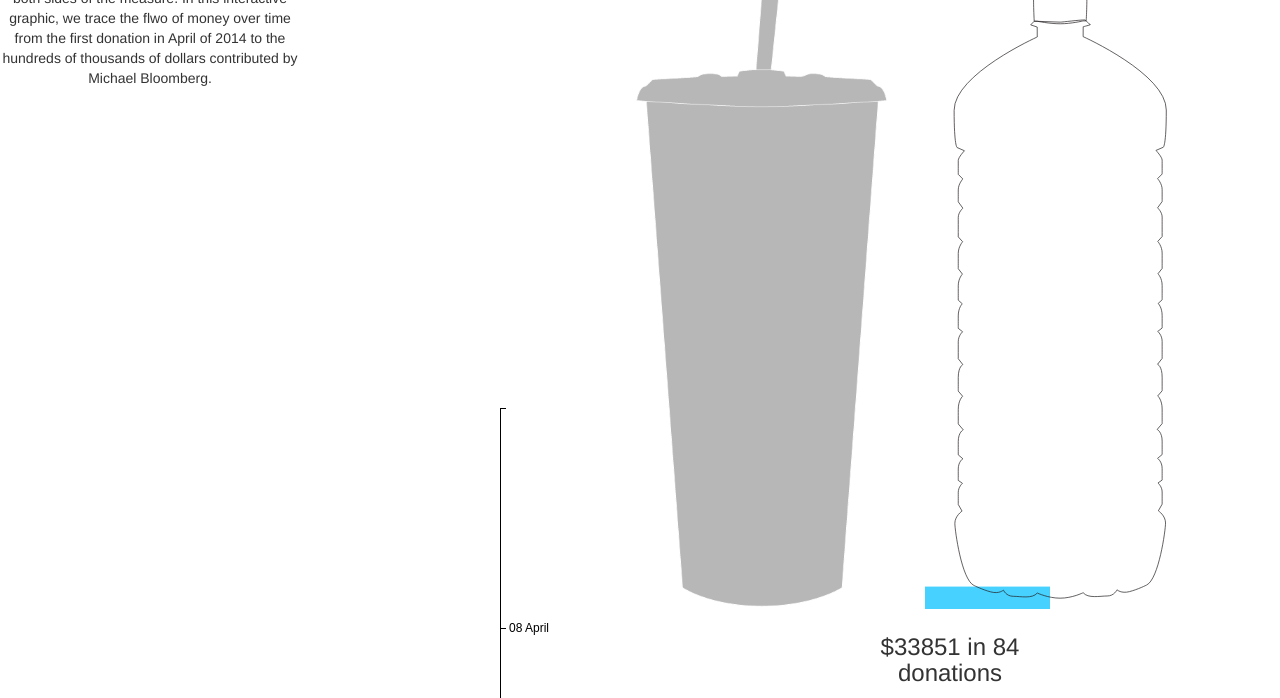
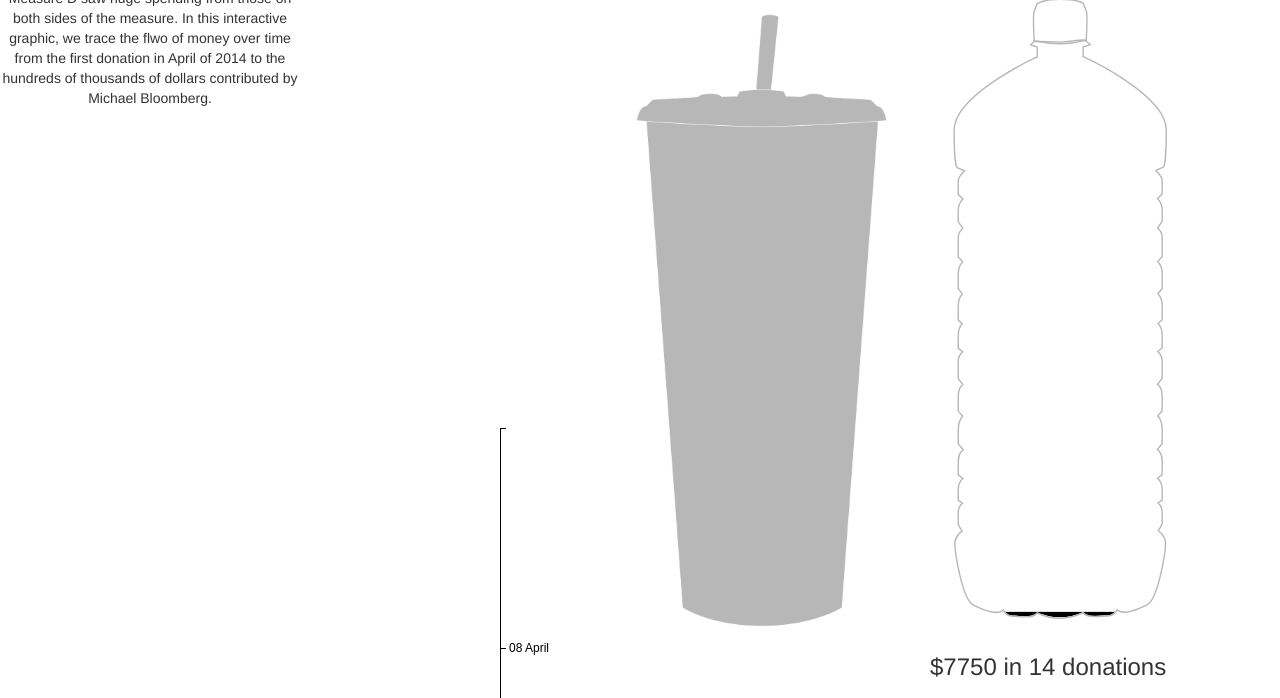
Before and after one commit to PCerles/SodaTax, a plain HTML site: page index.html in a window 1280 px wide. Shown: the part 102-800 px from the top of the page. Drawn offline with Linux system fonts and the light colour scheme.

Commit message:
Things work now!

```diff
--- a/css/style.css
+++ b/css/style.css
@@ -107,4 +107,5 @@
 #water-amount {
   position: absolute;
   text-align: center;
+  left: 80px;
 }
--- a/data/bev_dates.tsv
+++ b/data/bev_dates.tsv
@@ -1,5 +1,5 @@
 Date	Value	Donations
-2014-04-07	1000.0	0
+2014-04-07	0.0	0
 2014-04-11	1100.0	1
 2014-04-14	1200.0	2
 2014-04-26	6400.0	4
--- a/index.html
+++ b/index.html
@@ -7,7 +7,7 @@
 	<link href="./css/bootstrap.css" rel="stylesheet">
 	<link href="./css/style.css" rel="stylesheet">
 </head>
-
+wat
 <body>
 	<h1>Spending on Measure D</h1>
 	<div id="g-opening-paragraph">
@@ -42,9 +42,29 @@
 		<div id="g-water-image">
 			<svg version="1.1" id="base-water" xmlns="http://www.w3.org/2000/svg" xmlns:xlink="http://www.w3.org/1999/xlink" x="0px" y="0px"
 					 width="420px" height="641px" viewBox="0 0 600 915" style="enable-background:new 0 0 600 915;" xml:space="preserve">
-			<rect x="148.752" y="180.231"  fill-opacity="0" width="303.086" height="719.658"/>
+				<path style="fill:#FFFFFF;" d="M447.566,254.673l-10.465,4.589c0,0,8.83,9.384,8.83,13.901c0,4.517,0,19.809,0,19.809l-6.553,6.603
+					c0,0,6.553,6.95,6.553,15.639s0,17.029,0,17.029l-6.551,9.037c0,0,6.551,5.908,6.551,13.206c0,7.298,0,22.242,0,22.242v5.561
+					l-6.268,6.951c0,0,6.268,6.95,6.268,16.681s0,21.895,0,21.895l-5.982,7.646c0,0,5.982,6.022,5.982,16.738
+					c0,10.715,0,20.448,0,20.448l-5.697,5.213c0,0,5.697,5.561,5.697,17.377c0,11.814,0,17.723,0,17.723l-6.268,4.867
+					c0,0,6.268,5.211,6.268,14.248c0,9.035,0,24.326,0,24.326l-6.553,8.344c0,0,6.553,2.779,6.553,18.418s0,19.463,0,19.463
+					l-6.268,7.299c0,0,6.268,5.561,6.268,18.766s0,20.852,0,20.852l-7.121,8.342c0,0,7.121,3.477,7.121,16.682s0,19.111,0,19.111
+					l-6.553,5.562c0,0,6.553,4.166,6.553,14.592s0,16.334,0,16.334l-5.982,4.17c0,0,5.982,5.213,5.982,12.859c0,7.645,0,17.375,0,17.375
+					l-5.414,9.477c0,0,10.254,6.947,10.254,17.373s-9.684,80.363-27.057,88.705c0,0-12.391,6.256-24.354,9.383
+					c-11.961,3.127-17.943-2.607-17.943-2.607s-3.846,8.863-14.1,8.863c-10.252,0-27.23,3.869-34.246-4.691
+					c0,0-15.701,7.818-32.83,7.818h150.596V236.779C449.575,253.887,447.566,254.673,447.566,254.673z"/>
+				<path style="fill:#FFFFFF;" d="M233.271,896.223c-10.254,0-14.1-8.861-14.1-8.861s-5.982,5.734-17.945,2.607
+					c-11.961-3.129-24.352-9.385-24.352-9.385c-17.375-8.34-27.059-78.277-27.059-88.703s10.254-17.375,10.254-17.375l-5.41-9.475
+					c0,0,0-9.73,0-17.377c0-7.645,5.98-12.857,5.98-12.857l-5.98-4.17c0,0,0-5.908,0-16.334s6.551-14.594,6.551-14.594l-6.551-5.559
+					c0,0,0-5.908,0-19.115c0-13.205,7.119-16.68,7.119-16.68l-7.119-8.342c0,0,0-7.646,0-20.852s6.266-18.766,6.266-18.766l-6.266-7.299
+					c0,0,0-3.824,0-19.463s6.551-18.418,6.551-18.418l-6.551-8.344c0,0,0-15.291,0-24.328c0-9.035,6.266-14.246,6.266-14.246
+					l-6.266-4.867c0,0,0-5.908,0-17.723c0-11.817,5.695-17.377,5.695-17.377l-5.695-5.213c0,0,0-9.732,0-20.448
+					c0-10.716,5.98-16.739,5.98-16.739l-5.98-7.646c0,0,0-12.164,0-21.895s6.266-16.681,6.266-16.681l-6.266-6.951v-5.561
+					c0,0,0-14.944,0-22.242c0-7.298,6.549-13.206,6.549-13.206l-6.549-9.037c0,0,0-8.34,0-17.029s6.551-15.639,6.551-15.639
+					l-6.551-6.603c0,0,0-15.292,0-19.809s8.828-13.901,8.828-13.901l-10.465-4.589c0,0-4.271-1.667-4.271-53.169
+					c0-2.691,0.342-5.386,0.956-8.079h-1.956v705h152.49c-17.127,0-32.727-7.357-32.727-7.357
+					C260.502,900.092,243.523,896.223,233.271,896.223z"/>
 				<g>
-				<path style="fill:none;stroke:#231F20;stroke-miterlimit:10;" d="M300.295,76.968c3.455,0,26.76-3.128,35.25-3.128
+					<path style="fill:none;stroke:#B7B7B7;stroke-width:2;stroke-miterlimit:10;" d="M300.295,76.968c3.455,0,26.76-3.128,35.25-3.128
 						c1.209,0,6.262,6.517,7.299,6.517c3.387,0-9.703,3.187-9.703,3.187l-0.068,14.186c0,0,118.766,53.272,118.766,104.775
 						c0,51.502-4.271,53.169-4.271,53.169l-10.465,4.589c0,0,8.83,9.384,8.83,13.901c0,4.517,0,19.809,0,19.809l-6.553,6.603
 						c0,0,6.553,6.95,6.553,15.639s0,17.029,0,17.029l-6.551,9.037c0,0,6.551,5.908,6.551,13.206c0,7.298,0,22.242,0,22.242v5.561
@@ -67,13 +87,14 @@
 						s6.551-15.639,6.551-15.639l-6.551-6.603c0,0,0-15.292,0-19.809s8.828-13.901,8.828-13.901l-10.465-4.589
 						c0,0-4.271-1.667-4.271-53.169c0-51.502,118.764-104.775,118.764-104.775l-0.066-14.186l-9.316-3.128l5.045-5.213L300.295,76.968z"
 						/>
-				<path style="fill:none;stroke:#231F20;stroke-miterlimit:10;" d="M333.141,75.202h4.271c0,0,2.137-38.054,0-43.267
+					<path style="fill:none;stroke:#B7B7B7;stroke-width:2;stroke-miterlimit:10;" d="M333.141,75.202h4.271c0,0,2.137-38.054,0-43.267
 						s-4.271-10.426-4.271-10.426s-8.387-5.734-32.898-5.734s-32.793,6.197-32.793,6.197s-2.137,5.213-4.271,10.426
 						c-2.137,5.213,0,43.268,0,43.268h4.271c0,0,17.248,3.649,32.896,3.649C315.996,79.313,333.141,75.202,333.141,75.202z"/>
 				</g>
 			</svg>
-			<svg id="water-level" width="200" height="641">
-				<rect width="420" height="0"></rect>
+
+			<svg id="water-level" width="400" height="641">
+				<rect width="210" height="0"></rect>
 			</svg>
 			<h3 id="water-amount">Water amount</h3>
 		</div>
--- a/js/new_logic.js
+++ b/js/new_logic.js
@@ -98,8 +98,8 @@ d3.tsv("../data/bev_dates.tsv", formatData, function(error, data) {
 	});
 
 	var bar = water.select("rect")
-			       .attr("fill", "#47D1FF")
-			       .attr("transform", "translate(75, 0)")
+			       .attr("fill", "#000000")
+			       .attr("transform", "translate(105, -12)")
 
 	var waterLevel = d3.scale.linear()
 	    .range([641, 500])
@@ -115,7 +115,7 @@ d3.tsv("../data/bev_dates.tsv", formatData, function(error, data) {
 		marker_line.css("top", markerHeight(wtop + wmiddle));
 
 		data.sort(function(a, b) {
-			return Math.abs(wtop + wmiddle - y(a.Date)) - Math.abs(wtop + wmiddle - y(b.Date));
+			return Math.abs(wtop + wmiddle - y(a.Date) -509) - Math.abs(wtop + wmiddle - y(b.Date) -509);
 		});
 
 		bar.attr("y", waterLevel(data[0].Value))
```
Lines whose indentation alone changed are shown as unchanged.
